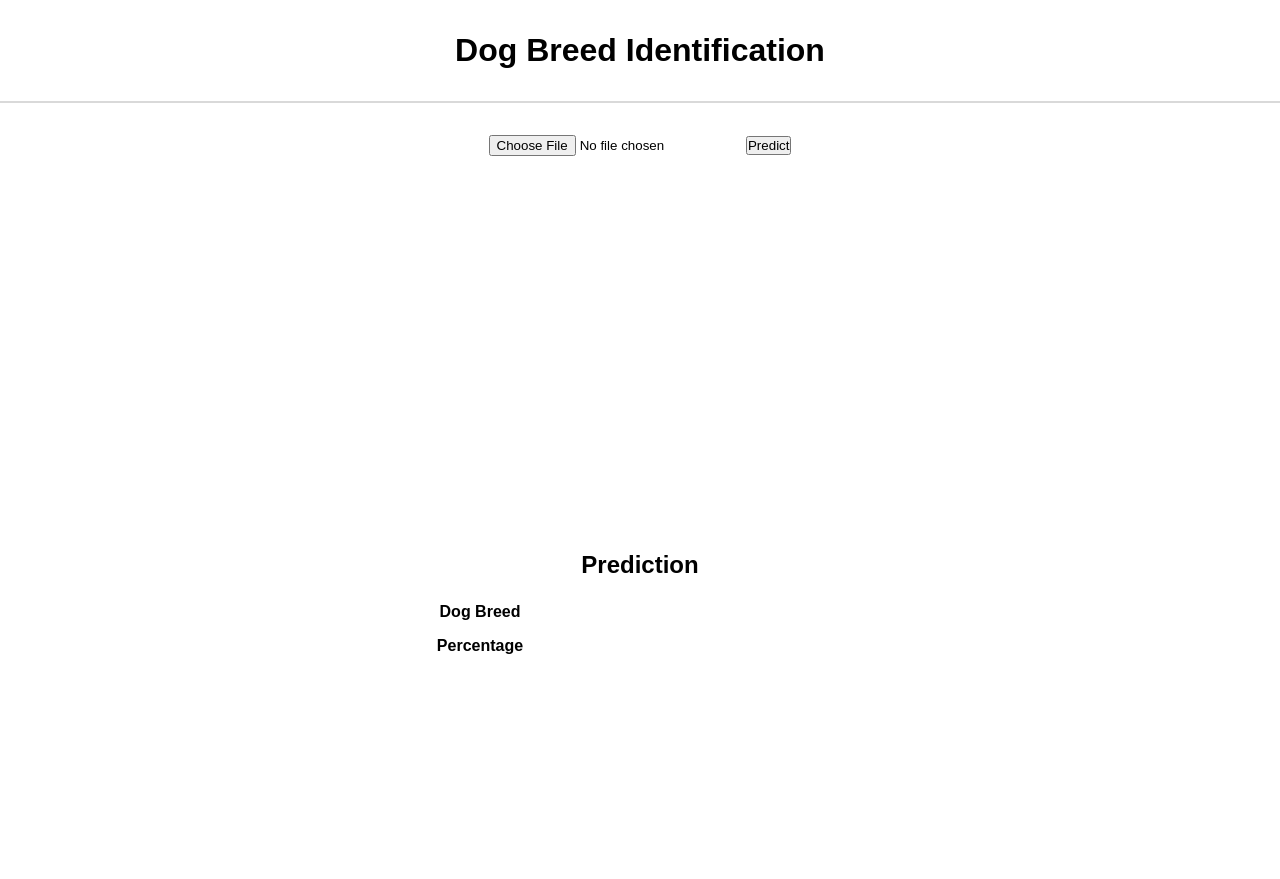
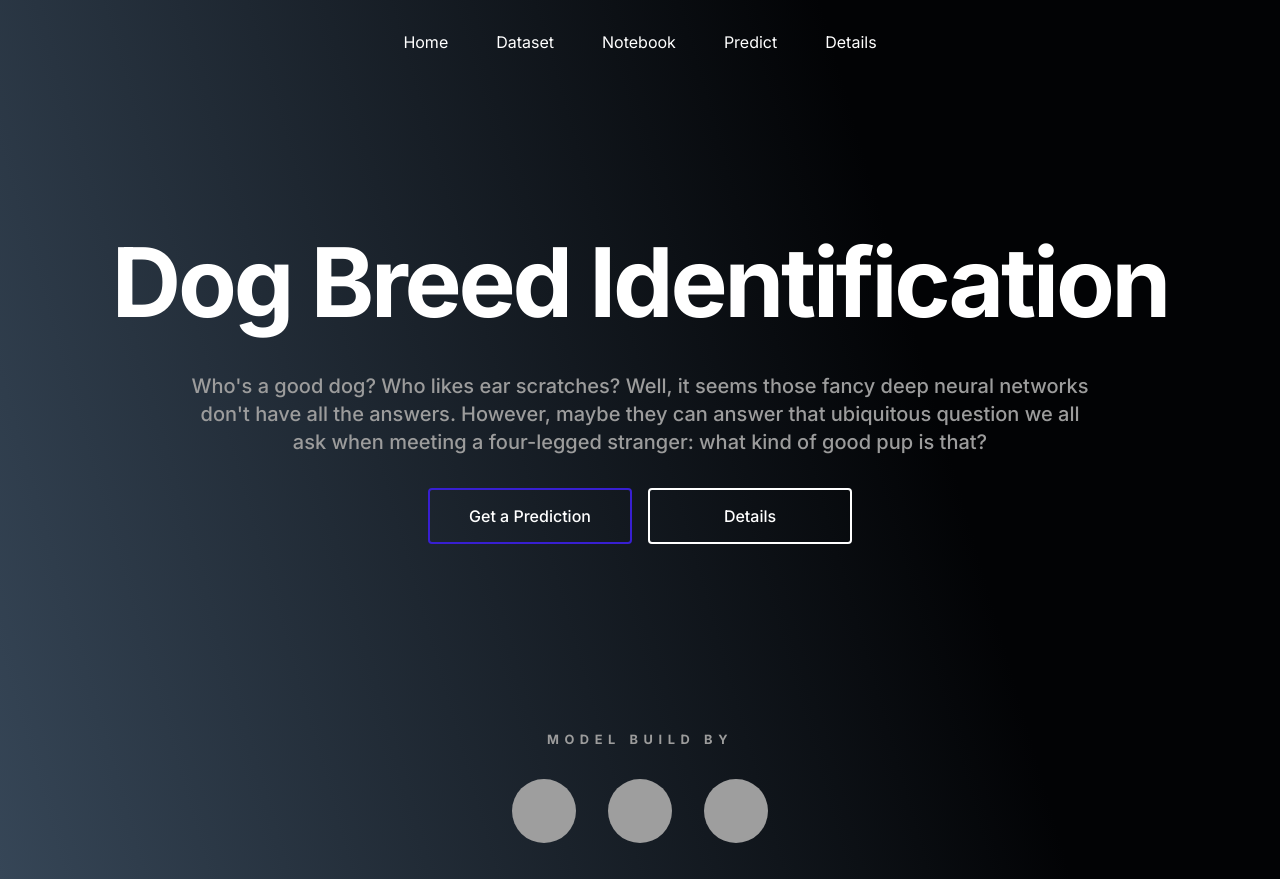
Before and after one commit to abdulrehmandev/dog-breed-identifier, a Flask app: page / in a window 1280 px wide. Before the commit the page ends 654 px from the top, so only its background shows below. Run offline with Flask 2, Linux system fonts and the light colour scheme; grey boxes are pictures that could not be loaded.

Commit message:
Add new frontend

```diff
--- a/app.py
+++ b/app.py
@@ -4,16 +4,23 @@ from predict import get_prediction
 app = Flask(__name__)
 
 @app.route('/')
-def hello():
-    return render_template('index.html', pred = {'breed': '', 'perc': ''})
+def home():
+    return render_template('index.html')
 
+@app.route('/details')
+def details():
+    return render_template('details.html')
 
-@app.route('/predict', methods = ['POST'])
+@app.route('/predict')
 def predict():
-    print(request.form.values())
+    return render_template('predict.html', breed = '', perc = '')
+
+@app.route('/prediction', methods = ['POST', 'GET'])
+def prediction():
     if request.method == 'POST':
         f = request.files['file']
         fpath = f'static/files/{f.filename}'
         f.save(fpath)
+
         prediction = get_prediction(fpath)
-        return render_template('index.html', pred = prediction)
+        return render_template('predict.html', breed = prediction['breed'], perc = prediction['perc'])
--- a/predict.py
+++ b/predict.py
@@ -29,7 +29,7 @@ def get_prediction(img_path):
 
     pred = model.predict(data_batch, verbose = 1)
 
-    pred_prob = np.max(pred[0]) * 100
+    pred_prob = round(np.max(pred[0]) * 100, 2)
 
     if pred_prob < 30:
         prediction_dict = {
--- a/static/index.css
+++ b/static/index.css
@@ -1,66 +1,273 @@
+@import url("https://fonts.googleapis.com/css2?family=Inter:wght@400;500;600;700;800&display=swap");
+
 * {
 	padding: 0;
 	margin: 0;
-  font-family: sans-serif;
+}
+
+body {
+	font-family: "Inter", sans-serif;
+	background: linear-gradient( 254.03deg, rgb(2 3 5) 30%, rgb(54 70 87) 100% );
+	color: rgb(255, 255, 255);
+}
+
+.row {
+	display: flex;
+	gap: 1rem;
+}
+
+.header-navigation {
+	padding: 2rem;
+}
+
+.header__nav {
+	align-items: center;
+	justify-content: center;
+	display: flex;
+	gap: 3rem;
+	list-style: none;
+}
+
+.nav-link {
+	color: rgb(255, 255, 255);
+	text-decoration: none;
+	transition: all ease 200ms;
+}
+
+.nav-link:hover {
+	color: rgb(156, 156, 156);
+}
+
+.hero {
+	text-align: center;
+	height: 75vh;
+	display: flex;
+	flex-direction: column;
+	justify-content: center;
+	align-items: center;
+	gap: 2rem;
+	padding-bottom: 3rem;
+}
+
+.hero-title {
+	font-size: 6rem;
+	font-weight: 700;
+	letter-spacing: -0.2rem;
+}
+
+.hero-text {
+	max-width: 900px;
+	font-weight: 500;
+	font-size: 1.25rem;
+	line-height: 1.75rem;
+	color: rgb(156, 156, 156);
+}
+
+.hero .row a {
+	color: rgb(255, 255, 255);
+	background: transparent;
+	border: 2px solid rgb(255, 255, 255);
+	padding-block: 1rem;
+	width: 200px;
+	border-radius: 0.25rem;
+	font-weight: 500;
+	text-decoration: none;
+	transition: 200ms background ease;
+}
+
+.hero .row .hero__predict-link {
+	border-color: #381fd1;
+}
+
+.hero .row a:hover {
+	background: rgb(255, 255, 255);
+	color: rgb(0, 0, 0);
+}
+
+.hero .row .hero__predict-link:hover {
+	background: #381fd1;
+	color: white;
+}
+
+.contribs {
+	text-align: center;
+	padding-bottom: 2rem;
+}
+
+.contribs .contribs-title {
+	text-transform: uppercase;
+	color: rgb(156, 156, 156);
+	letter-spacing: 0.35rem;
+	font-size: 0.8rem;
+}
+
+.contribs .row {
+	align-items: center;
+	justify-content: center;
+	gap: 2rem;
+	margin-top: 2rem;
+}
+
+.contribs .contribs__img {
+	width: 4rem;
+	aspect-ratio: 1;
+	object-fit: cover;
+	border-radius: 100vh;
+}
+
+/* details page */
+
+.details {
+	padding-block: 3rem;
 	text-align: center;
 }
 
-header {
-  padding-block: 2rem;
-  border-bottom: 2px rgb(0, 0, 0, 0.15) solid;
+.details .hero-text {
+	margin-inline: auto;
+	max-width: 750px;
+	margin-block: 2rem;
 }
 
-.dropdown {
-  padding: 2rem;
-  height: 24rem;
+.details-title,
+.details-text {
+	margin-inline: auto;
+	margin-block: 1rem;
 }
 
-.drop-cont {
-  height: 100%;
-  margin-inline: auto;
-  aspect-ratio: 3 / 2;
-  background-color: rgb(0, 128, 0, 0.1);
-  border-radius: 0.5rem;
-  display: grid;
-  place-items: center;
+.details-text {
+	margin-bottom: 6rem;
 }
 
-.file-upload[type="file"] {
+.title {
+	margin-top: 2rem;
+}
+.details-breeds .most-common {
+	align-items: center;
+}
+
+.details-breeds .most-common .block {
+	display: flex;
+	flex-direction: column;
+	gap: 0.25rem;
+}
+
+.details .cols {
+	margin: 3rem auto;
+	color: rgb(222, 222, 222);
+	display: grid;
+	align-items: center;
+	grid-template-columns: 1fr 1fr;
+	max-width: 800px;
+}
+
+.details .cols .left-wing {
+	text-align: left;
+}
+
+.details .left-wing .value-count {
+	font-weight: 600;
+	font-size: 2rem;
+	margin-bottom: 0.25rem;
+}
+
+.details .left-wing .value-title {
+	font-weight: 500;
+}
+
+.details .right-wing {
+	display: flex;
+	flex-direction: column;
+	gap: 0.5rem;
+}
+
+.details .right-wing .row {
+	justify-content: space-between;
+}
+
+.details .right-wing .row .row-title {
+	color: rgb(156, 156, 156);
+}
+
+/* predict page */
+
+.predict-form {
+	margin-block: 4rem;
+	display: flex;
+	flex-direction: column;
+	justify-content: center;
+	align-items: center;
+	gap: 1rem;
+	margin-inline: auto;
+	border: 3px solid rgb(156, 156, 156, 0.5);
+	max-width: 600px;
+	aspect-ratio: 3 / 2;
+	border-radius: 0.5rem;
+}
+
+.predict-input {
 	display: none;
 }
 
-.custom-file-upload {
-  padding: 1rem 1.5rem;
-  border: none;
-  background-color: green;
-  color: white;
-  font: inherit;
+.predict-label {
+	display: block;
+	/* margin-inline: auto; */
+	text-align: center;
+	cursor: pointer;
+	background-color: #381fd1;
+	padding-block: 1rem;
+	width: 200px;
+	border-radius: 0.25rem;
 	font-weight: 500;
-  cursor: pointer;
-  transition: 300ms all ease;
+	transition: all ease 300ms;
 }
 
-.custom-file-upload:hover {
-  box-shadow: 6px 6px rgb(0, 0, 0);
+.predict-submit-btn {
+	margin-inline: auto;
+	text-align: center;
+	font: inherit;
+	background-color: transparent;
+	color: rgb(255, 255, 255);
+	border: 2px solid rgb(255, 255, 255);
+	padding-block: 1rem;
+	width: 200px;
+	border-radius: 0.25rem;
+	font-weight: 500;
+	transition: all ease 300ms;
 }
 
-.custom-file-upload:active {
+.predict-submit-btn:hover {
+	background-color: rgb(255, 255, 255);
+	color: rgb(0, 0, 0);
+}
+
+.predict-label:hover {
+	scale: 1.05;
+}
+
+.predict-submit-btn:active {
 	scale: 0.95;
 }
 
-.pred-cont {
-  margin-top: 1rem;
-  max-width: 50%;
+.prediction {
 	margin-inline: auto;
+	display: flex;
+	flex-direction: column;
+	align-items: center;
+	gap: 0.75rem;
+	max-width: 600px;
+	margin-bottom: 6rem;
 }
 
-.row {
-  padding-block: 0.5rem;
-  /* background-color: antiquewhite; */
-  display: grid;
-  grid-template-columns: 1fr 1fr;
+.prediction-title {
+	margin-bottom: 2rem;
 }
 
-.title {
-  font-weight: 600;
+.prediction .row {
+	justify-content: space-between;
+	width: 100%;
+	font-size: 1.25rem;
 }
+
+.prediction .row .value-title {
+	color: rgb(156, 156, 156);
+}
--- a/templates/index.html
+++ b/templates/index.html
@@ -1,43 +1,77 @@
 <!DOCTYPE html>
 <html lang="en">
 	<head>
-  <meta charset="UTF-8">
-  <meta http-equiv="X-UA-Compatible" content="IE=edge">
-  <meta name="viewport" content="width=device-width, initial-scale=1.0">
-  <link rel="stylesheet" href="../static/index.css">
+		<meta charset="UTF-8" />
+		<meta http-equiv="X-UA-Compatible" content="IE=edge" />
+		<meta name="viewport" content="width=device-width, initial-scale=1.0" />
+		<link rel="stylesheet" href="../static/index.css" />
 		<title>Dog Breed Identification</title>
 	</head>
 	<body>
-  <header>
-    <h1>Dog Breed Identification</h1>
+		<header class="header">
+			<nav class="header-navigation">
+				<ul class="header__nav">
+					<li><a href="/" class="nav-link">Home</a></li>
+					<li>
+						<a
+							href="https://www.kaggle.com/competitions/dog-breed-identification/data"
+							class="nav-link"
+							target="_blank"
+							>Dataset</a
+						>
+					</li>
+					<li>
+						<a
+							href="https://www.kaggle.com/code/abdulrehmandev/dog-breed-identification"
+							target="_blank"
+							class="nav-link"
+							>Notebook</a
+						>
+					</li>
+					<li><a href="/predict" class="nav-link">Predict</a></li>
+					<li><a href="/details" class="nav-link">Details</a></li>
+				</ul>
+			</nav>
 		</header>
 
-  <div class="dropdown">
-    <form action="/predict" method="post" enctype="multipart/form-data">
-      <label>
-        <input type="file" name="file"/>
-      </label>
-<!--      <input type="text"/>
-  form  class="drop-cont"
-  label class="custom-file-upload"
-  input class="file-upload"
--->
-      <button type="submit">Predict</button>
-    </form>
-  </div>
-
-  <div class="prediction">
-    <h2>Prediction</h2>
-    <div class="pred-cont">
+		<div class="hero">
+			<h1 class="hero-title">Dog Breed Identification</h1>
+			<p class="hero-text">
+				Who's a good dog? Who likes ear scratches? Well, it seems those fancy
+				deep neural networks don't have all the answers. However, maybe they can
+				answer that ubiquitous question we all ask when meeting a four-legged
+				stranger: what kind of good pup is that?
+			</p>
 			<div class="row">
-        <p class="title">Dog Breed</p>
-        <p id="value">{{pred.breed}}</p>
-      </div>
-      <div class="row">
-        <p class="title">Percentage</p>
-        <p id="value">{{pred.perc}}</p>
+				<a href="/predict" class="hero__predict-link">Get a Prediction</a>
+				<a href="/details" class="hero__details-link">Details</a>
 			</div>
 		</div>
+		<footer class="contribs">
+			<h4 class="contribs-title">Model Build By</h4>
+			<div class="row">
+				<a href="">
+					<img
+						class="contribs__img"
+						src="../static/image-abdulrehman.jpg"
+						alt="Abdul Rehman"
+					/>
+				</a>
+				<a href="">
+					<img
+						class="contribs__img"
+						src="../static/image-abdulrehman.jpg"
+						alt="Abdul Rehman"
+					/>
+				</a>
+				<a href="">
+					<img
+						class="contribs__img"
+						src="../static/image-abdulrehman.jpg"
+						alt="Abdul Rehman"
+					/>
+				</a>
 			</div>
+		</footer>
 	</body>
 </html>
```
Also changed, not shown: static/files/Landing Page -  1.jpg (deleted), static/files/Wireframe.svg (deleted), static/files/background-image.webp (deleted), static/files/images.jfif (deleted), static/files/labrador-retriever-1210559__480.jpg (deleted), static/files/screencapture-space-tourism-abdev-netlify-app-2023-02-11-19_51_21.png (deleted), static/files/screencapture-space-tourism-abdev-netlify-app-2023-02-11-19_52_11.png (deleted), test_img.jpg (deleted). Lines whose indentation alone changed are shown as unchanged.
